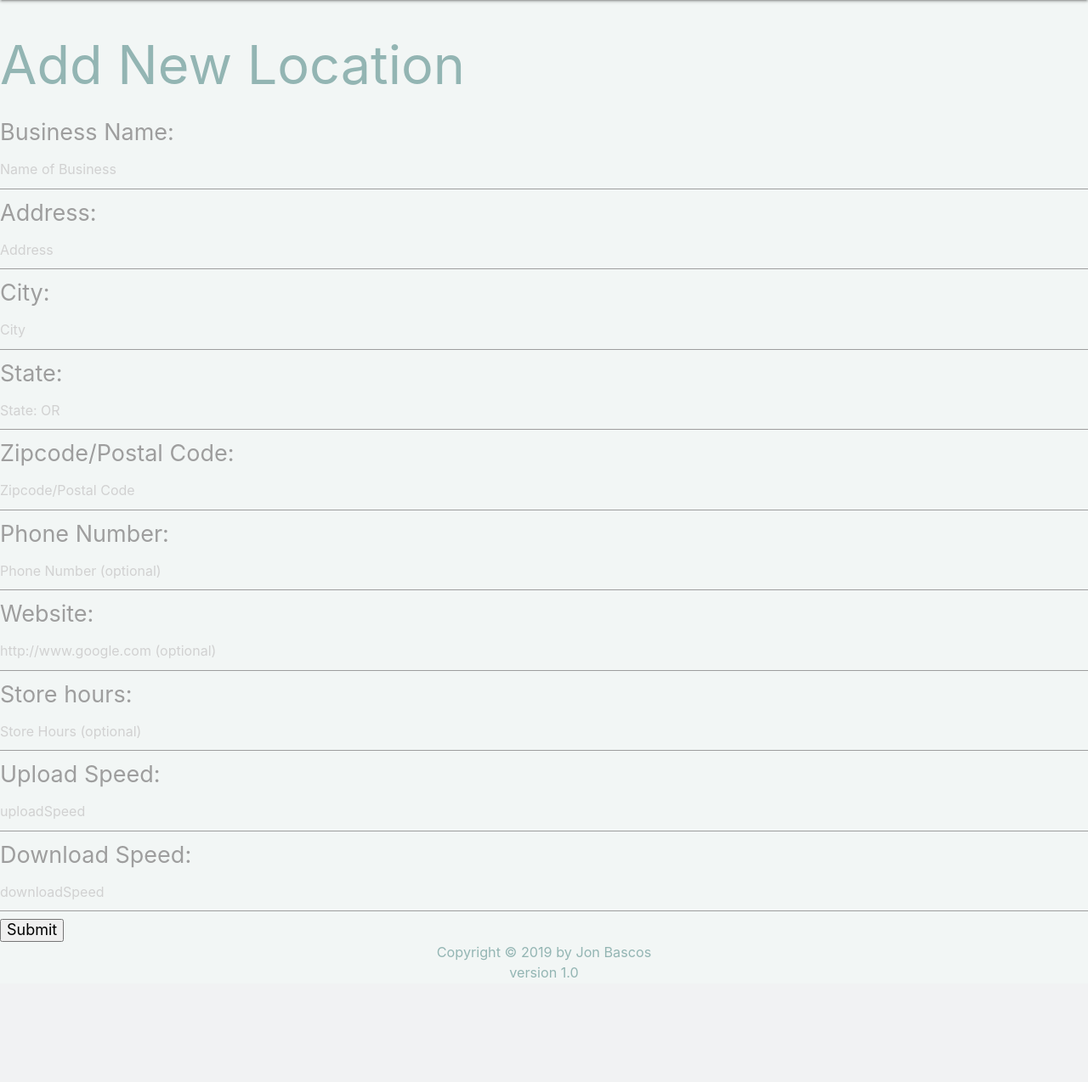
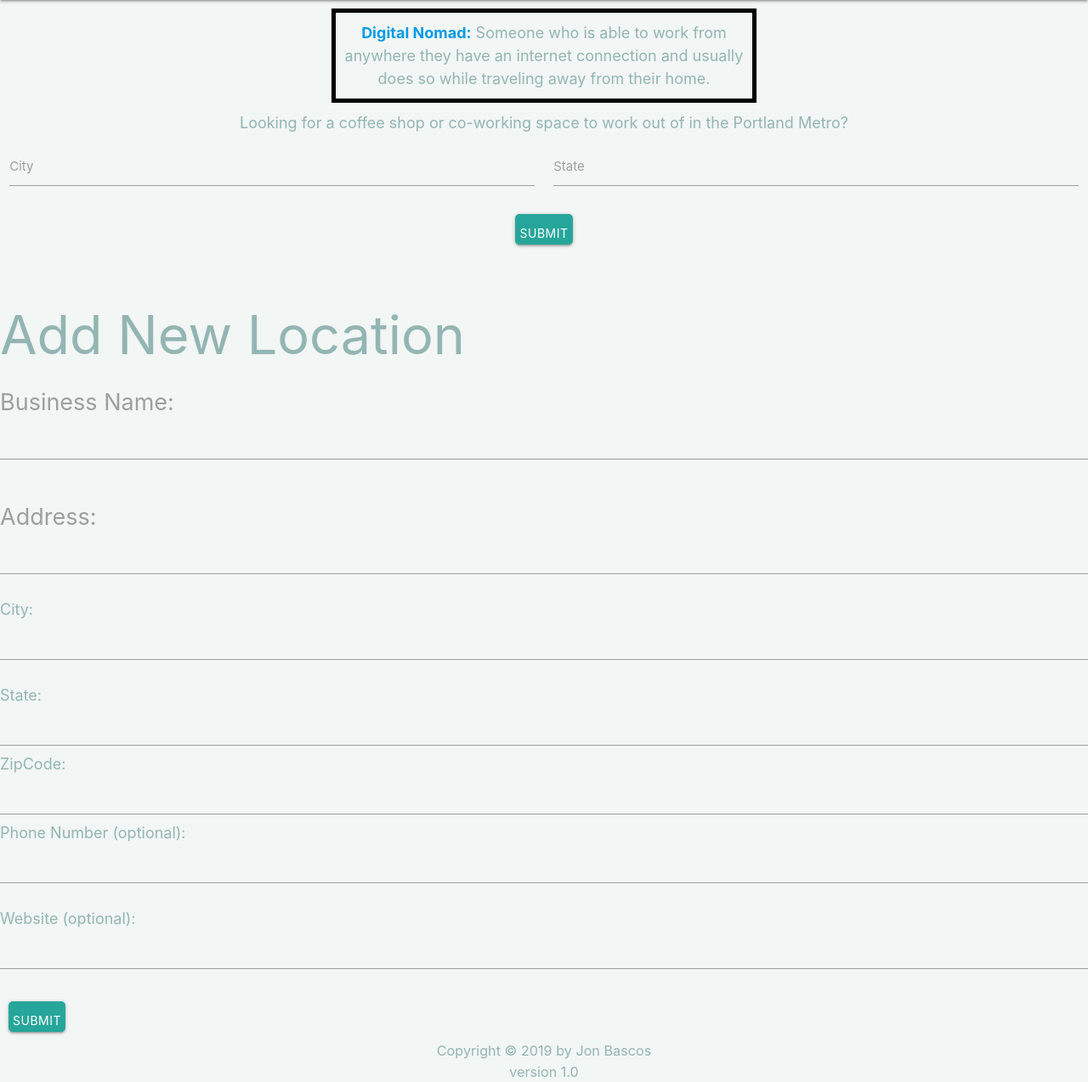
Before and after one commit to jonbascos/nomads_pal, a Django app: template Nomads_Pal_app/templates/addNew.html in a window 1280 px wide. Shown: the part 64-1338 px from the top of the page at 85% size. Before the commit the page ends 1215 px from the top, so only its background shows below. Run offline with Django 3.2, Linux system fonts and the light colour scheme; the template is opened without the code that fills it, so the values that code supplies are empty; parts of the project's set-up code (start-up, migrations or seed data) failed here and were passed over.

Commit message:
Touching up on styling

```diff
--- a/Nomads_Pal_Project/settings.py
+++ b/Nomads_Pal_Project/settings.py
@@ -56,7 +56,7 @@
 TEMPLATES = [
     {
         'BACKEND': 'django.template.backends.django.DjangoTemplates',
-        'DIRS': [],
+        'DIRS': [os.path.join(BASE_DIR, 'Nomads_Pal_app/templates')],
         'APP_DIRS': True,
         'OPTIONS': {
             'context_processors': [
@@ -121,10 +121,12 @@
 
 STATIC_URL = '/static/'
 
+STATICFILES_DIRS = [os.path.join(BASE_DIR, 'static')]
+
 MEDIA_URL = '/media/'
 MEDIA_ROOT = os.path.join(BASE_DIR, 'media')
 
 REST_FRAMEWORK = {
     'DEFAULT_PAGINATION_CLASS': 'rest_framework.pagination.PageNumberPagination',
-    'PAGE_SIZE': 20,
+    'PAGE_SIZE': 50,
 }
--- a/Nomads_Pal_Project/urls.py
+++ b/Nomads_Pal_Project/urls.py
@@ -17,10 +17,14 @@
 from django.urls import path, include
 from django.conf import settings
 from django.conf.urls.static import static
+from django.contrib.staticfiles.urls import staticfiles_urlpatterns
 
 urlpatterns = [
     path('admin/', admin.site.urls),
     path('', include('Nomads_Pal_app.urls')),
     path('api/', include('api.urls')),
     path('api-auth/', include('rest_framework.urls', namespace='rest_framework'))
-] + static(settings.MEDIA_URL, document_root=settings.MEDIA_ROOT)
+]
+
+urlpatterns += staticfiles_urlpatterns()
+urlpatterns += static(settings.MEDIA_URL, document_root=settings.MEDIA_ROOT)
--- a/Nomads_Pal_app/static/css/styles.css
+++ b/Nomads_Pal_app/static/css/styles.css
@@ -73,6 +73,11 @@
     outline: none;
     margin: 10px;
     border-radius: 5px;
+    text-align: center;
+}
+
+#addLocationButton {
+    text-align: center;
 }
 
 .btn:hover {
--- a/Nomads_Pal_app/static/js/vuescripts.js
+++ b/Nomads_Pal_app/static/js/vuescripts.js
@@ -1,46 +1,4 @@
 
-// Vue.component('addnewlocation', {
-//     props: ['businessName']['newLocation'],
-//     template: `
-//         <form @submit.prevent='addLocation' id='addNewForm'>
-//             <h1>Add New Location</h1>
-//             {% csrf_token %}
-//             <label class='add_input' for='businessName'>Business Name:</label>
-//             <input v-model='newLocation.businessName' id='businessName' placeholder='Name of Business'>
-
-//             <label class='add_input' for='address'>Address:</label>
-//             <input v-model='newLocation.locationAddress' id='address' placeholder='Address'>
-
-//             <label class='add_input' for='city'>City:</label>
-//             <input id='city' placeholder='City' :value="newLocation.locationCity"
-//             @input="newLocation.locationCity = $event.target.value.toUpperCase()">
-
-//             <label class='add_input' for='state'>State:</label>
-//             <input id='state' placeholder='State: OR' :value="newLocation.locationState"
-//             @input="newLocation.locationState = $event.target.value.toUpperCase()">
-
-//             <label class='add_input' for='zipcode'>Zipcode/Postal Code:</label>
-//             <input v-model='newLocation.locationZipCode' id='zipcode' placeholder='Zipcode/Postal Code'>
-
-//             <label class='add_input' for='phoneNumber'>Phone Number:</label>
-//             <input v-model='newLocation.phoneNumber' id='phoneNumber' placeholder='Phone Number (optional)'>
-
-//             <label class='add_input' for='website'>Website:</label>
-//             <input v-model='newLocation.websiteUrl' id='website' placeholder='http://www.google.com (optional)'>
-
-//             <label class='add_input' for='storeHours'>Store hours:</label>
-//             <input v-model='newLocation.storeHours' id='storeHours' placeholder='Store Hours (optional)'>
-
-//             <label class='add_input' for='downloadSpeed'>Download Speed (in Mbps): </label>
-//             <input v-model='newLocation.downloadSpeed' id='downloadSpeed' placeholder='downloadSpeed'>
-
-//             <label class='add_input' for='uploadSpeed'>Upload Speed (in Mbps): </label>
-//             <input v-model='newLocation.uploadSpeed' id='uploadSpeed' placeholder='uploadSpeed'>
-
-//             <button class="btn waves-effect waves-light" type="submit" @click.prevent='addLocation'>Submit</button>
-//         </form>
-//     `
-// })
 
 
 document.addEventListener('DOMContentLoaded', function() {
@@ -48,7 +6,29 @@
     var instances = M.Sidenav.init(elems, options);
   });
 
+Vue.component("app-navbar", {
+    template: `
+        <div>
+            <nav>
+                <div class="nav-wrapper">
+                <a href="{% url 'home' %}" class="brand-logo"><img src="../media/images/assets/Nomads_Pal_Logo2.png" id="logo" class=' responsive-img'></a>
+                <a href="#" data-target="mobile-demo" class="sidenav-trigger"><i class="material-icons">menu</i></a>
+                <ul class="right hide-on-med-and-down">
+                    <li><a href="{% url 'home' %}">Home</a></li>
+                    <li><a href="#">How to Become a Digital Nomad</a></li>
+                    <li><a href="https://www.worldnomads.com/travel-insurance/">Travel Insurance</a></li>
+                </ul>
+                </div>
+            </nav>
 
+            <ul class="sidenav" id="mobile-demo">
+                <li><a href="{% url 'home' %}">Home</a></li>
+                <li><a href="#">How to Become a Digital Nomad</a></li>
+                <li><a href="https://www.worldnomads.com/travel-insurance/">Travel Insurance</a></li>
+            </ul>
+        </div>
+    `
+})
 
 Vue.component('results', {
     props: ['location'],
@@ -70,14 +50,10 @@
             </ul>
         </div>
     `,
-
     data () {
         return {
             detailstoggle: false,
         }
-    },
-    computed: {
-
     },
 })
 
@@ -87,7 +63,7 @@
     delimiters: ['[[', ']]'],
     data: {
         results: null,
-        page: 1,
+        totalResults: null,
         next: null,
         previous: null,
         clickedSubmit: false,
@@ -107,8 +83,8 @@
             phoneNumber: null,
             websiteUrl: null,
             storeHours: null,
+            downloadSpeed: null,
             uploadSpeed: null,
-            downloadSpeed: null,
         },
     },
     methods: {
@@ -133,6 +109,7 @@
                 this.previous = response.data.previous;
                 console.log(this.previous);
                 console.log(this.resultLocations);
+                this.totalResults = response.data.count;
                 this.city="";
                 this.state="";
             })
@@ -158,7 +135,7 @@
                     storeHours: this.newLocation.storeHours,
                     uploadSpeed: this.newLocation.uploadSpeed,
                     downloadSpeed: this.newLocation.downloadSpeed,
-                 },
+                },
                 }).then(response => {
                     console.log(response);
                     alert('Success');
--- a/Nomads_Pal_app/templates/addNew.html
+++ b/Nomads_Pal_app/templates/addNew.html
@@ -1,39 +1,60 @@
 {% extends 'base.html' %}
 
 {% block content %}
-        <form @submit.prevent='addLocation' id='addNewForm'>
-            <h1>Add New Location</h1>
-            {% csrf_token %}
-            <label class='add_input'>Business Name:</label>
-            <input v-model='newLocation.businessName' placeholder='Name of Business'>
+         <h1>Add New Location</h1>
+         <div class = 'row'>
+            <form @submit.prevent="addLocation" class="col s12">
+               {% csrf_token %}
 
-            <label class='add_input'>Address:</label>
-            <input v-model='newLocation.locationAddress' placeholder='Address'>
+               <div class='row'>
+                  <div class="input-field col s12">
+                     <label class="active" for="businessName">Business Name:</label>
+                     <input type="text" v-model="newLocation.businessName" id="businessName">
+                  </div>
+               </div>
 
-            <label class='add_input'>City:</label>
-            <input  @input="newLocation.locationCity = $event.target.value.toUpperCase()" placeholder='City'>
+               <div class='row'>
+                  <div class="input-field col s12">
+                     <label class="active" for="locationAddress">Address:</label>
+                     <input type="text" v-model="newLocation.locationAddress" id="locationAddress">
+                  </div>
+               </div>
 
-            <label class='add_input'>State:</label>
-            <input @input="newLocation.locationState = $event.target.value.toUpperCase()" placeholder='State: OR'>
+               <div class='row'>
+                  <div class="input-field col s4">
+                     <label class="active" for="locationCity">City:</label>
+                     <input type="text" :value="newLocation.locationCity" @input="newLocation.locationCity =             $event.target.value.toUpperCase()" id="locationCity">
+                  </div>
 
-            <label class='add_input'>Zipcode/Postal Code:</label>
-            <input v-model='newLocation.locationZipCode' placeholder='Zipcode/Postal Code'>
+                  <div class="input-field col s4">
+                     <label class="active" for="locationState">State:</label>
+                     <input type="text" :value="newLocation.locationState" @input="newLocation.locationState = $event.target.value.toUpperCase()" id="locationState">
+                  </div>
 
-            <label class='add_input'>Phone Number:</label>
-            <input v-model='newLocation.phoneNumber' placeholder='Phone Number (optional)'>
+                  <div class="input-field col s4">
+                     <label class="active" for="locationZipCode">ZipCode:</label>
+                     <input type="text" v-model="newLocation.locationZipCode" id="locationZipCode">
+                  </div>
+               </div>
 
-            <label class='add_input'>Website:</label>
-            <input v-model='newLocation.websiteUrl' placeholder='http://www.google.com (optional)'>
+               <div class='row'>
+                  <div class="input-field col s6">
+                     <label class="active" for="phoneNumber">Phone Number (optional):</label>
+                     <input type="text" v-model="newLocation.phoneNumber" id="phoneNumber">
+                  </div>
+               </div>
 
-            <label class='add_input'>Store hours:</label>
-            <input v-model='newLocation.storeHours' placeholder='Store Hours (optional)'>
+               <div class='row'>
+                  <div class="input-field col s6">
+                     <label class="active" for="websiteUrl">Website (optional):</label>
+                     <input type="text" v-model="newLocation.websiteUrl" id="websiteUrl">
+                  </div>
+               </div>
 
-            <label class='add_input'>Upload Speed:</label>
-            <input v-model='newLocation.uploadSpeed' placeholder='uploadSpeed'>
+                  <button class="btn waves-effect waves-light" type="submit" @click.prevent="addLocation">Submit</button>
 
-            <label class='add_input'>Download Speed:</label>
-            <input v-model='newLocation.downloadSpeed' placeholder='downloadSpeed'>
-
-            <button type='Submit' @click.prevent='addLocation'>Submit</button>
-        </form>
+               </div> <!-- End Row div -->
+            </form>
+         </div> <!-- End Row div -->
+      </div> <!-- End add-new-area div -->
 {% endblock content %}
--- a/Nomads_Pal_app/templates/base.html
+++ b/Nomads_Pal_app/templates/base.html
@@ -7,49 +7,65 @@
   <meta charset="UTF-8">
   <meta name="viewport" content="width=device-width, initial-scale=1.0">
   <meta http-equiv="X-UA-Compatible" content="ie=edge">
+  <!-- development version, includes helpful console warnings -->
+  <script src="https://cdn.jsdelivr.net/npm/vue/dist/vue.js"></script>
   <!-- Compiled and minified CSS -->
   <link rel="stylesheet" href="https://cdnjs.cloudflare.com/ajax/libs/materialize/1.0.0/css/materialize.min.css">
-   <!--Import Google Icon Font-->
+  <!--Import Google Icon Font-->
   <link href="https://fonts.googleapis.com/icon?family=Material+Icons" rel="stylesheet">
   <link rel="stylesheet" href="{% static 'css/styles.css' %}">
-
-
   <title>Nomad's Pal</title>
 </head>
 
 <body>
   <div id='vue'>
-    <header>
-      <nav>
-        <div class="nav-wrapper">
-          <a href="{% url 'home' %}" class="brand-logo"><img src="./media/images/assets/Nomads_Pal_Logo2.png" id="logo" class=' responsive-img'></a>
-          <a href="#" data-target="mobile-demo" class="sidenav-trigger"><i class="material-icons">menu</i></a>
-          <ul class="right hide-on-med-and-down">
-            <li><a href="{% url 'home' %}">Home</a></li>
-            <li><a href="#">How to Become a Digital Nomad</a></li>
-            <li><a href="https://www.worldnomads.com/travel-insurance/">Travel Insurance</a></li>
-          </ul>
-        </div>
-      </nav>
 
-      <ul class="sidenav" id="mobile-demo">
-        <li><a href="{% url 'home' %}">Home</a></li>
-        <li><a href="#">How to Become a Digital Nomad</a></li>
-        <li><a href="https://www.worldnomads.com/travel-insurance/">Travel Insurance</a></li>
-      </ul>
-    </header>
+    <!-- Navbar -->
+    <app-navbar></app-navbar>
+
+    <!-- Nomad Description -->
+    <div class='main-body'>
+      <div class='nomad-description-box'>
+        <a href="https://en.wikipedia.org/wiki/Digital_nomad" target='_blank'><span id='nomad-text'>Digital
+            Nomad:</a></span> Someone who is able to work from anywhere they have an internet connection and usually does so
+            while traveling away from their home.
+      </div> <!-- End nomad-description-box -->
+    </div>
+
+
+    <!-- Search -->
+    <div class='search-area'>
+      Looking for a coffee shop or co-working space to work out of in the Portland Metro?
+      <div class="row">
+        <form @submit.prevent='results' class="col s12">
+          {% csrf_token %}
+          <div class="row">
+            <div class='input-field col s6'>
+              <label for='userCity'>City</label>
+              <input id='userCity' type='text' :value="city" @input="city = $event.target.value.toUpperCase()">
+            </div>
+
+            <div class='input-field col s6'>
+              <label for='userState'>State</label>
+              <input id='userState' type='text' :value="state" @input="state = $event.target.value.toUpperCase()">
+            </div>
+
+            <button class="btn waves-effect waves-dark" type="submit" @click.prevent='getLocations'>Submit</button>
+          </div> <!-- End row div-->
+        </form>
+      </div> <!-- End row div -->
+    </div> <!-- End search-area div -->
 
     {% block content %}
+
     {% endblock content %}
 
-    <footer>
-      Copyright &copy; 2019 by Jon Bascos<br>
-      version 1.0
-    </footer>
-  </div>
+  </div> <!-- End Vue div -->
 
-
-  <script src='https://unpkg.com/vue'></script>
+  <footer>
+    Copyright &copy; 2019 by Jon Bascos<br>
+    version 1.0
+  </footer>
   <script src="https://unpkg.com/axios/dist/axios.min.js"></script>
   <!-- Compiled and minified JavaScript -->
   <script src="https://cdnjs.cloudflare.com/ajax/libs/materialize/1.0.0/js/materialize.min.js"></script>
--- a/Nomads_Pal_app/urls.py
+++ b/Nomads_Pal_app/urls.py
@@ -6,5 +6,5 @@
 urlpatterns = [
     path('', HomePageView.as_view(), name='home'),
     path('results/', ResultsPageView.as_view(), name='results'),
-    # path('addNew/', AddNewPageView.as_view(), name='addNew'),
+    path('addNew/', AddNewPageView.as_view(), name='addNew'),
 ]
```
Also changed, not shown: Nomads_Pal_app/templates/index.html (+8 -6 lines), Nomads_Pal_app/templates/results.html (+9 -21 lines), Nomads_Pal_app/views.py (+3 -4 lines), db.sqlite3.
